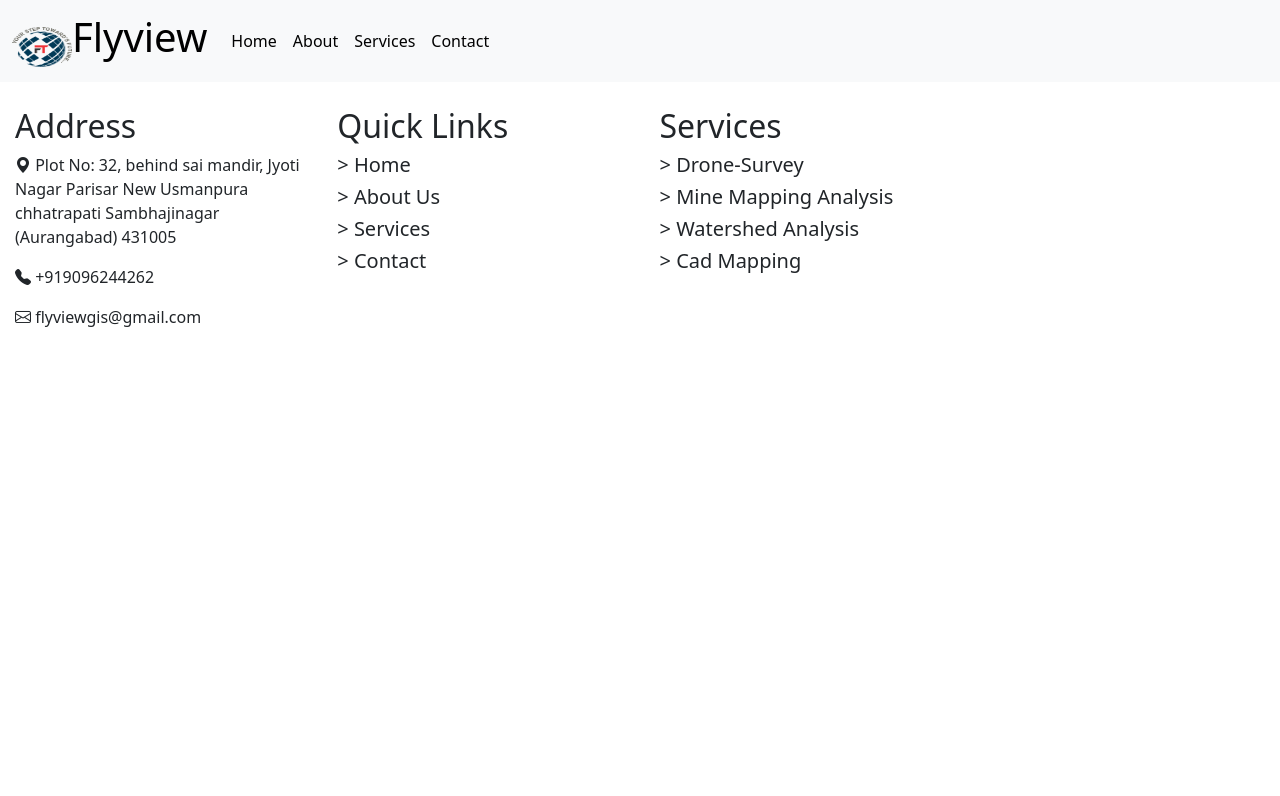
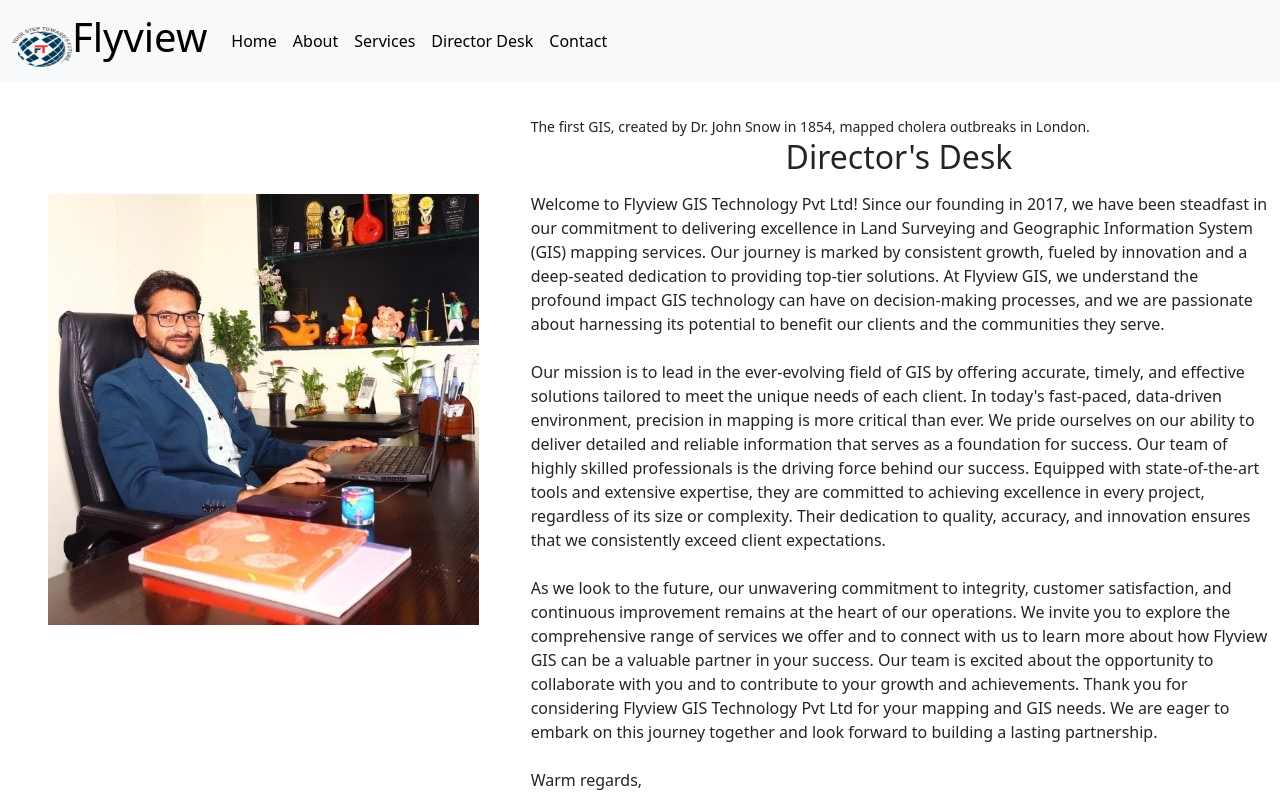
Before and after one commit to codelangsaurangabad/angular_test1, an Angular app: page /directordesk in a window 1280 px wide. Before the commit this address led to /. Shown: the top 796 px of the page. Built offline with nearby package versions, Linux system fonts and the light colour scheme.

Commit message:
created director desk page and updated routes for the same

```diff
--- a/src/app/aboutus/aboutus.component.scss
+++ b/src/app/aboutus/aboutus.component.scss
@@ -0,0 +1,5 @@
+.about_image
+{
+  width: 80%;
+  margin: 20px;
+}
--- a/src/app/app.routes.ts
+++ b/src/app/app.routes.ts
@@ -17,6 +17,7 @@
 import { ServiceListComponent } from './solutions/service-list/service-list.component';
 import { FooterComponent } from './footer/footer.component';
 import { ContactComponent } from './contact/contact.component';
+import { DirectorDeskComponent } from './director-desk/director-desk.component';
 
 export const routes: Routes = [
   {path:'',redirectTo:'home',pathMatch:'full'},
@@ -44,6 +45,7 @@
       ]
   },
   {path:'footer',component:FooterComponent},
-  {path:'contact',component:ContactComponent}
+  {path:'contact',component:ContactComponent},
+  {path:'directordesk',component:DirectorDeskComponent}
 
 ];
--- /dev/null
+++ b/src/app/director-desk/director-desk.component.html
@@ -0,0 +1,26 @@
+
+<div class=" bg-about_us">
+  <div class="row mt-3  ">
+
+    <div class="col-md-4 col-sm-12 m-5">
+      <img src="/directordeskImg.jpg" alt="service Image" class="mt-5 about_image">
+    </div>
+    <div class="col-md-7 col-sm-12 mt-3">
+      <small>The first GIS, created by Dr. John Snow in 1854, mapped cholera outbreaks in London.</small>
+      <h2 class="text-center">Director's Desk</h2>
+      <p class="mt-3">
+        Welcome to Flyview GIS Technology Pvt Ltd! Since our founding in 2017, we have been steadfast in our commitment to delivering excellence in Land Surveying and Geographic Information System (GIS) mapping services. Our journey is marked by consistent growth, fueled by innovation and a deep-seated dedication to providing top-tier solutions. At Flyview GIS, we understand the profound impact GIS technology can have on decision-making processes, and we are passionate about harnessing its potential to benefit our clients and the communities they serve. <br><br>
+        Our mission is to lead in the ever-evolving field of GIS by offering accurate, timely, and effective solutions tailored to meet the unique needs of each client. In today's fast-paced, data-driven environment, precision in mapping is more critical than ever. We pride ourselves on our ability to deliver detailed and reliable information that serves as a foundation for success. Our team of highly skilled professionals is the driving force behind our success. Equipped with state-of-the-art tools and extensive expertise, they are committed to achieving excellence in every project, regardless of its size or complexity. Their dedication to quality, accuracy, and innovation ensures that we consistently exceed client expectations.<br><br>
+        As we look to the future, our unwavering commitment to integrity, customer satisfaction, and continuous improvement remains at the heart of our operations. We invite you to explore the comprehensive range of services we offer and to connect with us to learn more about how Flyview GIS can be a valuable partner in your success. Our team is excited about the opportunity to collaborate with you and to contribute to your growth and achievements. Thank you for considering Flyview GIS Technology Pvt Ltd for your mapping and GIS needs. We are eager to embark on this journey together and look forward to building a lasting partnership.<br><br>
+        Warm regards,<br>
+        Dr. Aniket Borgawkar <br>
+        Director, Flyview GIS Technology Pvt Ltd</p>
+    </div>
+
+
+  </div>
+
+  <div class="text-center mt-5 ">
+    <a class="btn btn-info mt-2" routerLink="../home" routerLinkActive="active"><i class="fa fa-arrow-left m-1 "></i><span>Back</span></a>
+  </div>
+</div>
--- a/src/app/navbar/navbar.component.html
+++ b/src/app/navbar/navbar.component.html
@@ -16,6 +16,9 @@
           </li>
           <li class="nav-item">
             <a class="nav-link active" aria-current="page" routerLink="solutions/service-lists">Services</a>
+          </li>
+          <li class="nav-item">
+            <a class="nav-link active" aria-current="page" routerLink="directordesk">Director Desk</a>
           </li>
           <li class="nav-item">
             <a class="nav-link active" aria-current="page" routerLink="contact">Contact</a>
```
Also changed, not shown: src/app/director-desk/director-desk.component.ts (added, +12 -0 lines), public/directordeskImg.jpg (added), src/app/director-desk/director-desk.component.scss (added), 1 other file (tests, documents, lock files or other folders).
